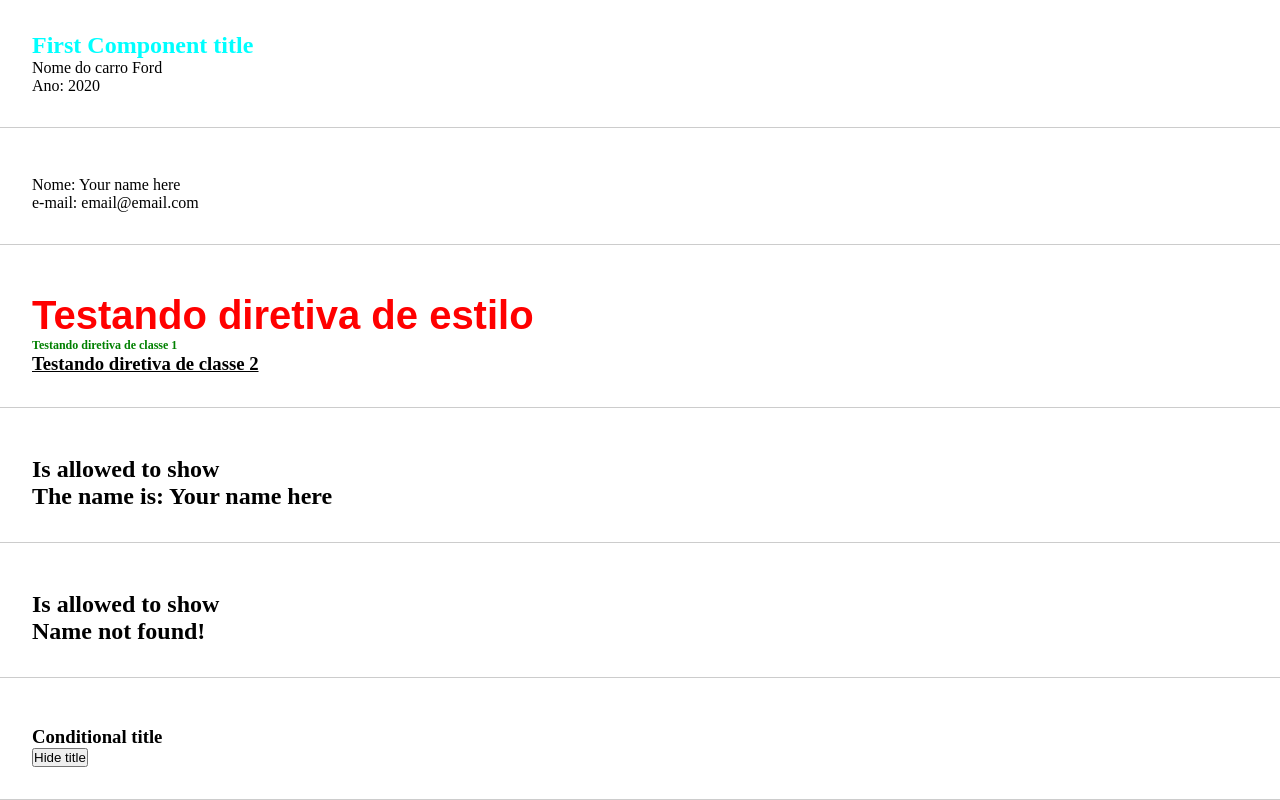
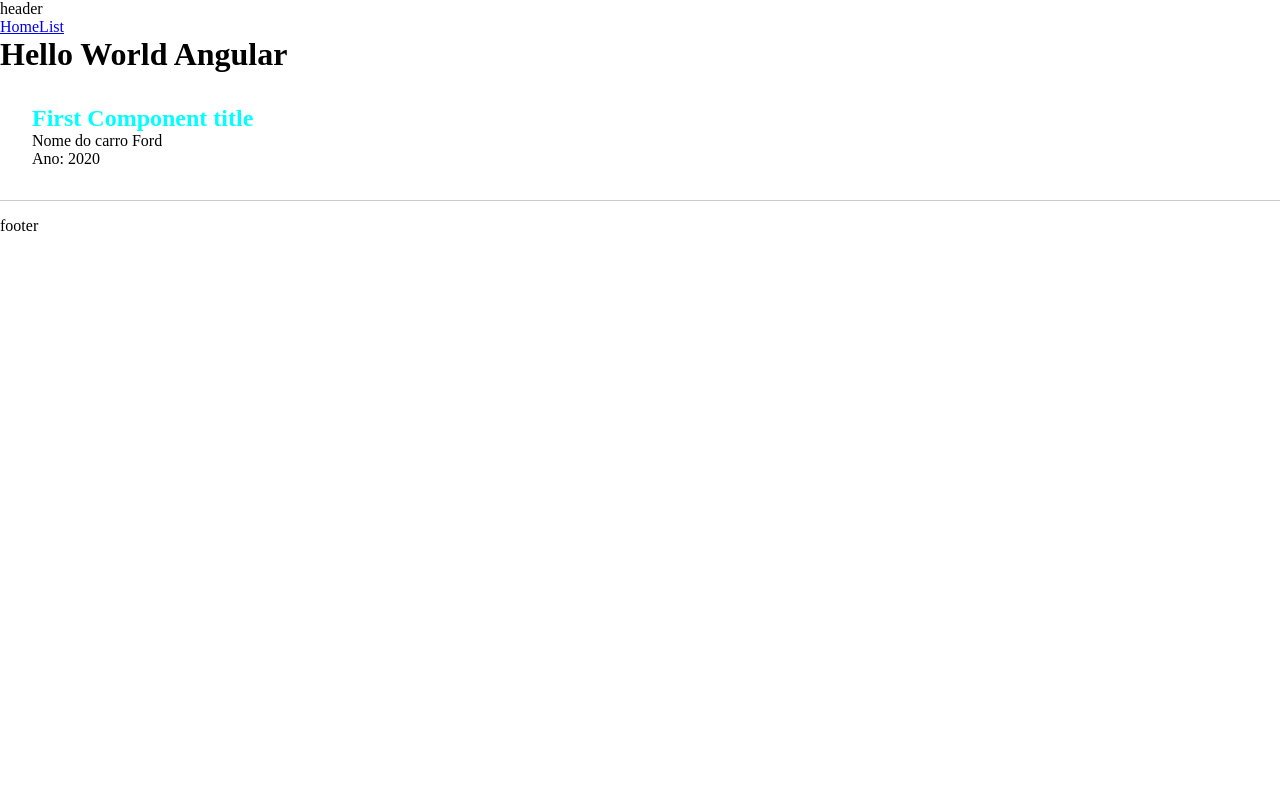
Before and after one commit to EricksonSiqueira/first-angular-project, an Angular app: page / in a window 1280 px wide. Shown: the top 800 px of the page. Built offline with nearby package versions, Linux system fonts and the light colour scheme.

Commit message:
feat: creating a route

```diff
--- a/src/app/app-routing.module.ts
+++ b/src/app/app-routing.module.ts
@@ -1,10 +1,15 @@
 import { NgModule } from '@angular/core';
 import { RouterModule, Routes } from '@angular/router';
+import { FirstComponentComponent } from './components/first-component/first-component.component';
+import { ListRenderComponent } from './components/list-render/list-render.component';
 
-const routes: Routes = [];
+const routes: Routes = [
+  { path: '', component: FirstComponentComponent },
+  { path: 'list', component: ListRenderComponent },
+];
 
 @NgModule({
   imports: [RouterModule.forRoot(routes)],
-  exports: [RouterModule]
+  exports: [RouterModule],
 })
-export class AppRoutingModule { }
+export class AppRoutingModule {}
--- a/src/app/app.component.html
+++ b/src/app/app.component.html
@@ -1,12 +1,15 @@
-<div>
-  <app-first-component />
-  <app-parent-data [name]="userName" [email]="email" />
-  <app-directives />
-  <app-if-render [name]="userName" />
-  <app-if-render />
-  <app-events />
-  <app-emitter />
-  <app-list-render />
-  <app-pipes />
-  <app-two-way-binding />
-</div>
+<header>
+  header
+</header>
+
+<nav>
+  <a routerLink="/">Home</a>
+  <a routerLink="/list">List</a>
+</nav>
+
+<h1>Hello World Angular</h1>
+<router-outlet></router-outlet>
+
+<footer>
+  footer
+</footer>
```
